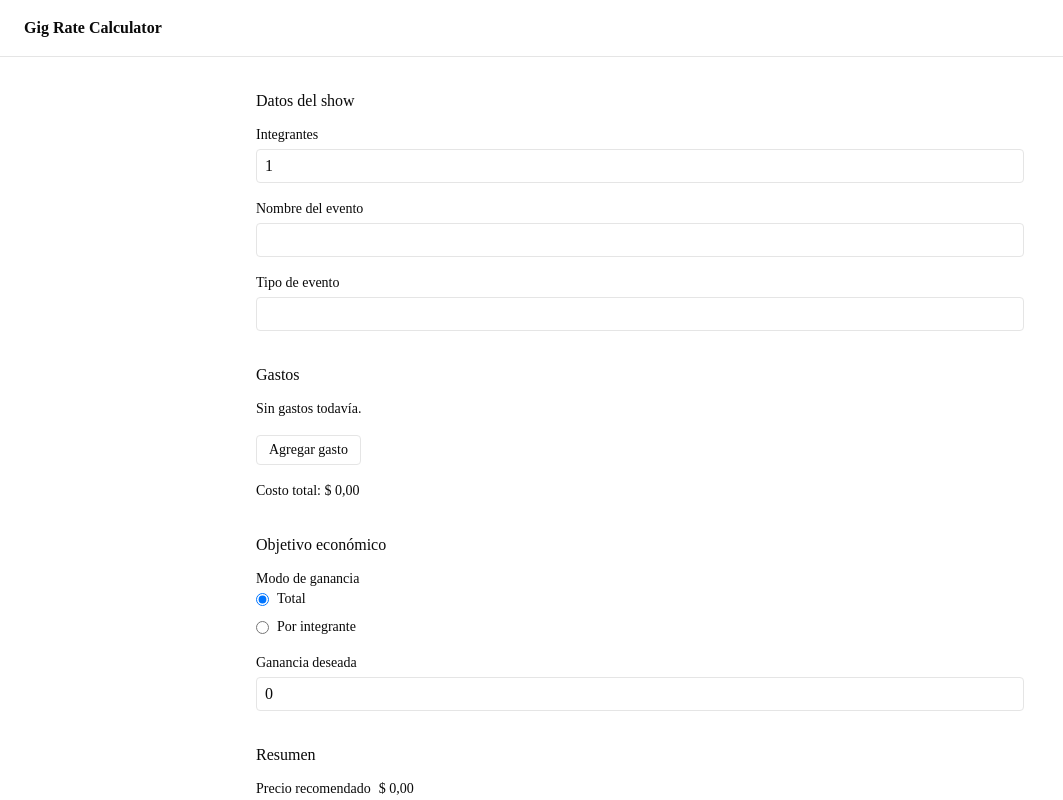
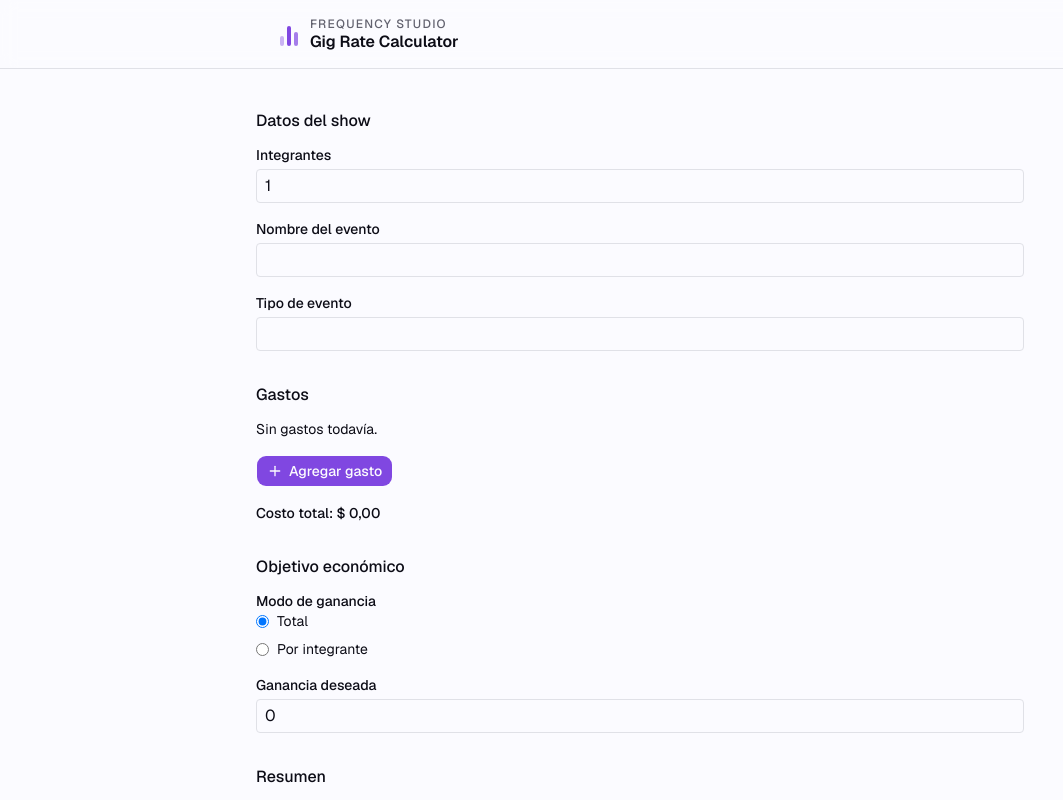
Before and after one commit to FrequencyStudio-dev/gig-rate-calculator-fe, a Next.js app: page / in a window 1280 px wide. Shown: the top 800 px of the page, without its empty margins (0-1063 px from the left). Built offline with nearby package versions, Linux system fonts and the light colour scheme.

Commit message:
Creates UI components and applys design system (WIP)

```diff
--- a/app/globals.css
+++ b/app/globals.css
@@ -8,7 +8,7 @@
   --color-background: var(--background);
   --color-foreground: var(--foreground);
   --font-sans: var(--font-sans);
-  --font-mono: var(--font-geist-mono);
+  --font-mono: var(--font-mono);
   --font-heading: var(--font-sans);
   --color-sidebar-ring: var(--sidebar-ring);
   --color-sidebar-border: var(--sidebar-border);
@@ -48,73 +48,94 @@
   --radius-4xl: calc(var(--radius) * 2.6);
 }
 
-:root {
-  --background: oklch(1 0 0);
-  --foreground: oklch(0.145 0 0);
-  --card: oklch(1 0 0);
-  --card-foreground: oklch(0.145 0 0);
-  --popover: oklch(1 0 0);
-  --popover-foreground: oklch(0.145 0 0);
-  --primary: oklch(0.205 0 0);
-  --primary-foreground: oklch(0.985 0 0);
-  --secondary: oklch(0.97 0 0);
-  --secondary-foreground: oklch(0.205 0 0);
-  --muted: oklch(0.97 0 0);
-  --muted-foreground: oklch(0.556 0 0);
-  --accent: oklch(0.97 0 0);
-  --accent-foreground: oklch(0.205 0 0);
-  --destructive: oklch(0.577 0.245 27.325);
-  --border: oklch(0.922 0 0);
-  --input: oklch(0.922 0 0);
-  --ring: oklch(0.708 0 0);
-  --chart-1: oklch(0.87 0 0);
-  --chart-2: oklch(0.556 0 0);
-  --chart-3: oklch(0.439 0 0);
-  --chart-4: oklch(0.371 0 0);
-  --chart-5: oklch(0.269 0 0);
-  --radius: 0.625rem;
-  --sidebar: oklch(0.985 0 0);
-  --sidebar-foreground: oklch(0.145 0 0);
-  --sidebar-primary: oklch(0.205 0 0);
-  --sidebar-primary-foreground: oklch(0.985 0 0);
-  --sidebar-accent: oklch(0.97 0 0);
-  --sidebar-accent-foreground: oklch(0.205 0 0);
-  --sidebar-border: oklch(0.922 0 0);
-  --sidebar-ring: oklch(0.708 0 0);
+/*
+ * Escala de espaciado. Es el default de Tailwind v4 y de acá derivan todas las
+ * utilidades de gap, padding y margin. Se declara explícito para que sea una
+ * decisión del design system y no un default heredado: cambiar este número
+ * reescala la app entera.
+ */
+@theme {
+  --spacing: 0.25rem;
 }
 
+/*
+ * Identidad visual de Frequency Studio.
+ * Acento: violeta eléctrico (hue 295). Los neutros no son grises puros: llevan
+ * un croma bajo en el mismo hue (285) para que la interfaz se lea como una
+ * marca y no como un wireframe.
+ */
+:root {
+  --background: oklch(0.99 0.005 285);
+  --foreground: oklch(0.16 0.02 285);
+  --card: oklch(1 0 0);
+  --card-foreground: oklch(0.16 0.02 285);
+  --popover: oklch(1 0 0);
+  --popover-foreground: oklch(0.16 0.02 285);
+  --primary: oklch(0.55 0.22 295);
+  --primary-foreground: oklch(0.99 0.01 295);
+  --secondary: oklch(0.965 0.006 285);
+  --secondary-foreground: oklch(0.24 0.02 285);
+  --muted: oklch(0.965 0.006 285);
+  --muted-foreground: oklch(0.5 0.02 285);
+  --accent: oklch(0.95 0.02 295);
+  --accent-foreground: oklch(0.4 0.15 295);
+  --destructive: oklch(0.577 0.245 27.325);
+  --border: oklch(0.91 0.008 285);
+  --input: oklch(0.91 0.008 285);
+  --ring: oklch(0.55 0.22 295);
+  --chart-1: oklch(0.55 0.22 295);
+  --chart-2: oklch(0.64 0.17 300);
+  --chart-3: oklch(0.72 0.13 305);
+  --chart-4: oklch(0.8 0.09 310);
+  --chart-5: oklch(0.86 0.05 315);
+  --radius: 0.625rem;
+  --sidebar: oklch(0.975 0.006 285);
+  --sidebar-foreground: oklch(0.16 0.02 285);
+  --sidebar-primary: oklch(0.55 0.22 295);
+  --sidebar-primary-foreground: oklch(0.99 0.01 295);
+  --sidebar-accent: oklch(0.95 0.02 295);
+  --sidebar-accent-foreground: oklch(0.4 0.15 295);
+  --sidebar-border: oklch(0.91 0.008 285);
+  --sidebar-ring: oklch(0.55 0.22 295);
+}
+
+/*
+ * Paleta oscura. Hoy nadie pone la clase `dark` (no hay selector de tema), pero
+ * se mantiene coherente para que agregarlo sea gratis. El acento sube de
+ * luminosidad: el violeta de la paleta clara no contrasta sobre fondo oscuro.
+ */
 .dark {
-  --background: oklch(0.145 0 0);
-  --foreground: oklch(0.985 0 0);
-  --card: oklch(0.205 0 0);
-  --card-foreground: oklch(0.985 0 0);
-  --popover: oklch(0.205 0 0);
-  --popover-foreground: oklch(0.985 0 0);
-  --primary: oklch(0.922 0 0);
-  --primary-foreground: oklch(0.205 0 0);
-  --secondary: oklch(0.269 0 0);
-  --secondary-foreground: oklch(0.985 0 0);
-  --muted: oklch(0.269 0 0);
-  --muted-foreground: oklch(0.708 0 0);
-  --accent: oklch(0.269 0 0);
-  --accent-foreground: oklch(0.985 0 0);
+  --background: oklch(0.16 0.02 285);
+  --foreground: oklch(0.97 0.005 285);
+  --card: oklch(0.2 0.02 285);
+  --card-foreground: oklch(0.97 0.005 285);
+  --popover: oklch(0.2 0.02 285);
+  --popover-foreground: oklch(0.97 0.005 285);
+  --primary: oklch(0.68 0.19 295);
+  --primary-foreground: oklch(0.16 0.02 285);
+  --secondary: oklch(0.26 0.02 285);
+  --secondary-foreground: oklch(0.97 0.005 285);
+  --muted: oklch(0.26 0.02 285);
+  --muted-foreground: oklch(0.71 0.015 285);
+  --accent: oklch(0.3 0.04 295);
+  --accent-foreground: oklch(0.9 0.05 295);
   --destructive: oklch(0.704 0.191 22.216);
-  --border: oklch(1 0 0 / 10%);
+  --border: oklch(1 0 0 / 12%);
   --input: oklch(1 0 0 / 15%);
-  --ring: oklch(0.556 0 0);
-  --chart-1: oklch(0.87 0 0);
-  --chart-2: oklch(0.556 0 0);
-  --chart-3: oklch(0.439 0 0);
-  --chart-4: oklch(0.371 0 0);
-  --chart-5: oklch(0.269 0 0);
-  --sidebar: oklch(0.205 0 0);
-  --sidebar-foreground: oklch(0.985 0 0);
-  --sidebar-primary: oklch(0.488 0.243 264.376);
-  --sidebar-primary-foreground: oklch(0.985 0 0);
-  --sidebar-accent: oklch(0.269 0 0);
-  --sidebar-accent-foreground: oklch(0.985 0 0);
-  --sidebar-border: oklch(1 0 0 / 10%);
-  --sidebar-ring: oklch(0.556 0 0);
+  --ring: oklch(0.68 0.19 295);
+  --chart-1: oklch(0.68 0.19 295);
+  --chart-2: oklch(0.74 0.15 300);
+  --chart-3: oklch(0.8 0.11 305);
+  --chart-4: oklch(0.85 0.08 310);
+  --chart-5: oklch(0.9 0.05 315);
+  --sidebar: oklch(0.2 0.02 285);
+  --sidebar-foreground: oklch(0.97 0.005 285);
+  --sidebar-primary: oklch(0.68 0.19 295);
+  --sidebar-primary-foreground: oklch(0.16 0.02 285);
+  --sidebar-accent: oklch(0.3 0.04 295);
+  --sidebar-accent-foreground: oklch(0.9 0.05 295);
+  --sidebar-border: oklch(1 0 0 / 12%);
+  --sidebar-ring: oklch(0.68 0.19 295);
 }
 
 @layer base {
--- a/app/layout.tsx
+++ b/app/layout.tsx
@@ -2,14 +2,21 @@ import type { Metadata } from "next"
 import { Geist, Geist_Mono } from "next/font/google"
 import "./globals.css"
 
+/*
+ * El nombre de `variable` es el que consume el tema: `@theme inline` mapea
+ * --font-sans / --font-mono en app/globals.css. Si no coinciden, la utilidad
+ * font-sans resuelve a nada y la app cae en la tipografía del sistema.
+ */
 const geistSans = Geist({
-  variable: "--font-geist-sans",
+  variable: "--font-sans",
   subsets: ["latin"],
+  fallback: ["system-ui", "arial"],
 })
 
 const geistMono = Geist_Mono({
-  variable: "--font-geist-mono",
+  variable: "--font-mono",
   subsets: ["latin"],
+  fallback: ["ui-monospace", "monospace"],
 })
 
 export const metadata: Metadata = {
@@ -28,11 +35,32 @@ export default function RootLayout({
       className={`${geistSans.variable} ${geistMono.variable} h-full antialiased`}
     >
       <body className="flex min-h-full flex-col">
-        <header className="border-b px-6 py-4">
-          <span className="font-semibold">Gig Rate Calculator</span>
+        <header className="sticky top-0 z-10 border-b bg-background/80 backdrop-blur">
+          <div className="mx-auto flex w-full max-w-3xl items-center gap-3 px-6 py-4">
+            {/* Ecualizador: la marca gráfica de Frequency Studio. */}
+            <span aria-hidden className="flex h-6 items-end gap-0.75">
+              <span className="h-2.5 w-1 rounded-full bg-primary/40" />
+              <span className="h-5 w-1 rounded-full bg-primary" />
+              <span className="h-3.5 w-1 rounded-full bg-primary/70" />
+            </span>
+            <div className="flex flex-col">
+              <span className="text-xs font-medium tracking-widest text-muted-foreground uppercase">
+                Frequency Studio
+              </span>
+              <span className="font-heading leading-tight font-semibold">
+                Gig Rate Calculator
+              </span>
+            </div>
+          </div>
         </header>
-        <main className="flex-1 px-6 py-8">{children}</main>
-        <footer className="border-t px-6 py-4 text-sm">Frequency Studio</footer>
+
+        <main className="flex-1 px-6 py-10">{children}</main>
+
+        <footer className="border-t px-6 py-6 text-sm text-muted-foreground">
+          <div className="mx-auto w-full max-w-3xl">
+            Frequency Studio — Calculá cuánto cobrar por tu show.
+          </div>
+        </footer>
       </body>
     </html>
   )
--- a/components/expenses/ExpenseManager.tsx
+++ b/components/expenses/ExpenseManager.tsx
@@ -1,6 +1,9 @@
 "use client"
 
+import { PlusIcon } from "lucide-react"
+
 import { ExpenseItem } from "@/components/expenses/ExpenseItem"
+import { Button } from "@/components/ui/button"
 import { calculateTotalCosts } from "@/features/calculator/calculations"
 import { DEFAULT_EXPENSE_CATEGORY } from "@/features/calculator/constants"
 import type { Expense } from "@/features/calculator/types"
@@ -37,7 +40,7 @@ export function ExpenseManager({
         </ul>
       )}
 
-      <button
+      <Button
         type="button"
         onClick={() =>
           onAdd({
@@ -46,10 +49,11 @@ export function ExpenseManager({
             amount: 0,
           })
         }
-        className="self-start rounded border px-3 py-1 text-sm"
+        className="self-start"
       >
+        <PlusIcon />
         Agregar gasto
-      </button>
+      </Button>
 
       <p className="text-sm font-medium">
         Costo total: {formatCurrency(calculateTotalCosts(expenses))}
--- /dev/null
+++ b/components/ui/card.tsx
@@ -0,0 +1,103 @@
+import * as React from "react"
+
+import { cn } from "@/lib/utils"
+
+function Card({
+  className,
+  size = "default",
+  ...props
+}: React.ComponentProps<"div"> & { size?: "default" | "sm" }) {
+  return (
+    <div
+      data-slot="card"
+      data-size={size}
+      className={cn(
+        "group/card flex flex-col gap-(--card-spacing) overflow-hidden rounded-xl bg-card py-(--card-spacing) text-sm text-card-foreground ring-1 ring-foreground/10 [--card-spacing:--spacing(4)] has-data-[slot=card-footer]:pb-0 has-[>img:first-child]:pt-0 data-[size=sm]:[--card-spacing:--spacing(3)] data-[size=sm]:has-data-[slot=card-footer]:pb-0 *:[img:first-child]:rounded-t-xl *:[img:last-child]:rounded-b-xl",
+        className,
+      )}
+      {...props}
+    />
+  )
+}
+
+function CardHeader({ className, ...props }: React.ComponentProps<"div">) {
+  return (
+    <div
+      data-slot="card-header"
+      className={cn(
+        "group/card-header @container/card-header grid auto-rows-min items-start gap-1 rounded-t-xl px-(--card-spacing) has-data-[slot=card-action]:grid-cols-[1fr_auto] has-data-[slot=card-description]:grid-rows-[auto_auto] [.border-b]:pb-(--card-spacing)",
+        className,
+      )}
+      {...props}
+    />
+  )
+}
+
+function CardTitle({ className, ...props }: React.ComponentProps<"div">) {
+  return (
+    <div
+      data-slot="card-title"
+      className={cn(
+        "font-heading text-base leading-snug font-medium group-data-[size=sm]/card:text-sm",
+        className,
+      )}
+      {...props}
+    />
+  )
+}
+
+function CardDescription({ className, ...props }: React.ComponentProps<"div">) {
+  return (
+    <div
+      data-slot="card-description"
+      className={cn("text-sm text-muted-foreground", className)}
+      {...props}
+    />
+  )
+}
+
+function CardAction({ className, ...props }: React.ComponentProps<"div">) {
+  return (
+    <div
+      data-slot="card-action"
+      className={cn(
+        "col-start-2 row-span-2 row-start-1 self-start justify-self-end",
+        className,
+      )}
+      {...props}
+    />
+  )
+}
+
+function CardContent({ className, ...props }: React.ComponentProps<"div">) {
+  return (
+    <div
+      data-slot="card-content"
+      className={cn("px-(--card-spacing)", className)}
+      {...props}
+    />
+  )
+}
+
+function CardFooter({ className, ...props }: React.ComponentProps<"div">) {
+  return (
+    <div
+      data-slot="card-footer"
+      className={cn(
+        "flex items-center rounded-b-xl border-t bg-muted/50 p-(--card-spacing)",
+        className,
+      )}
+      {...props}
+    />
+  )
+}
+
+export {
+  Card,
+  CardHeader,
+  CardFooter,
+  CardTitle,
+  CardAction,
+  CardDescription,
+  CardContent,
+}
--- /dev/null
+++ b/components/ui/input.tsx
@@ -0,0 +1,19 @@
+import * as React from "react"
+
+import { cn } from "@/lib/utils"
+
+function Input({ className, type, ...props }: React.ComponentProps<"input">) {
+  return (
+    <input
+      type={type}
+      data-slot="input"
+      className={cn(
+        "h-8 w-full min-w-0 rounded-lg border border-input bg-transparent px-2.5 py-1 text-base transition-colors outline-none file:inline-flex file:h-6 file:border-0 file:bg-transparent file:text-sm file:font-medium file:text-foreground placeholder:text-muted-foreground focus-visible:border-ring focus-visible:ring-3 focus-visible:ring-ring/50 disabled:pointer-events-none disabled:cursor-not-allowed disabled:bg-input/50 disabled:opacity-50 aria-invalid:border-destructive aria-invalid:ring-3 aria-invalid:ring-destructive/20 md:text-sm dark:bg-input/30 dark:disabled:bg-input/80 dark:aria-invalid:border-destructive/50 dark:aria-invalid:ring-destructive/40",
+        className,
+      )}
+      {...props}
+    />
+  )
+}
+
+export { Input }
--- /dev/null
+++ b/components/ui/label.tsx
@@ -0,0 +1,24 @@
+"use client"
+
+import * as React from "react"
+import { Label as LabelPrimitive } from "radix-ui"
+
+import { cn } from "@/lib/utils"
+
+function Label({
+  className,
+  ...props
+}: React.ComponentProps<typeof LabelPrimitive.Root>) {
+  return (
+    <LabelPrimitive.Root
+      data-slot="label"
+      className={cn(
+        "flex items-center gap-2 text-sm leading-none font-medium select-none group-data-[disabled=true]:pointer-events-none group-data-[disabled=true]:opacity-50 peer-disabled:cursor-not-allowed peer-disabled:opacity-50",
+        className,
+      )}
+      {...props}
+    />
+  )
+}
+
+export { Label }
```
Also changed, not shown: components/expenses/ExpenseItem.tsx (+7 -3 lines), components/ui/radio-group.tsx (added, +44 -0 lines), components/ui/select-native.tsx (added, +35 -0 lines).
